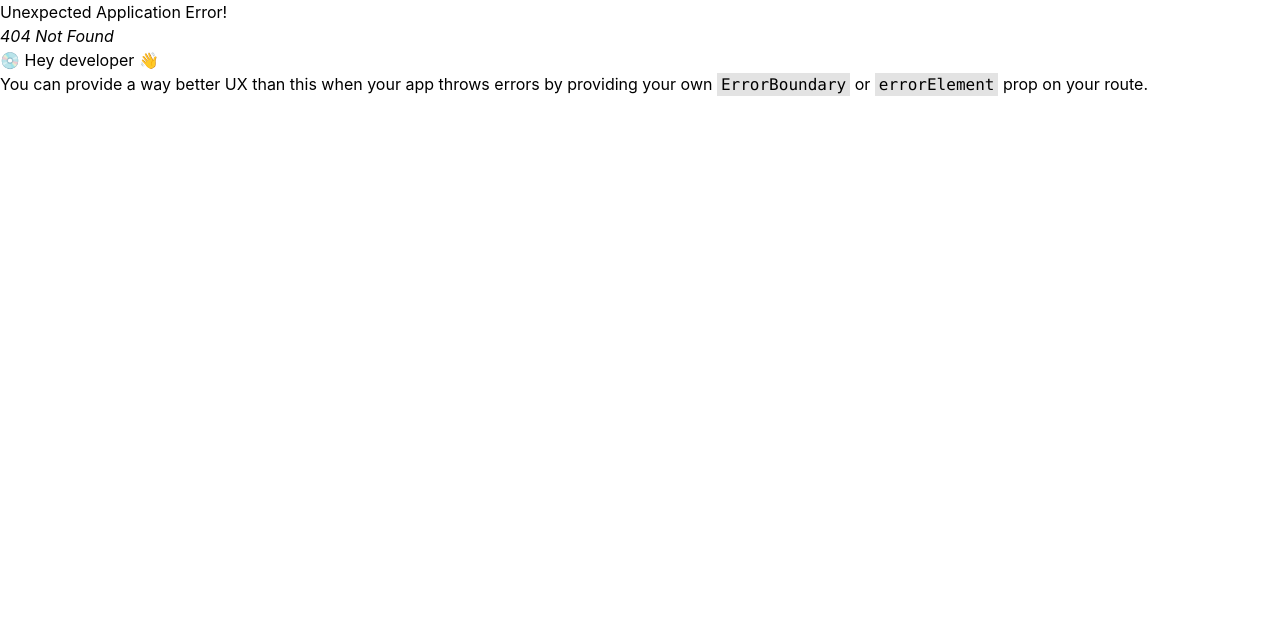
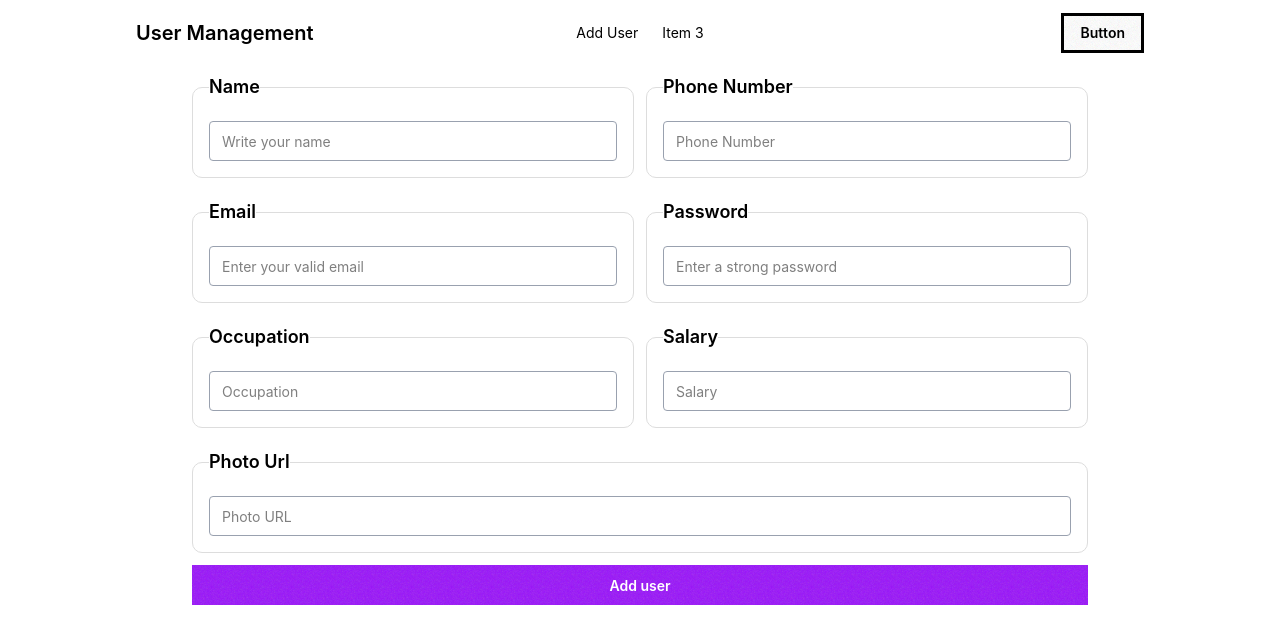
Before and after one commit to faisalchowdhury/user-management-client, a React (Vite) app: page /add-user in a window 1280 px wide. Before the commit this address had no page. Shown: the top 644 px of the page. Built offline with nearby package versions, Linux system fonts and the light colour scheme.

Commit message:
Add user page UI created

```diff
--- a/src/App.css
+++ b/src/App.css
@@ -11,3 +11,15 @@ th,
 tr {
   border-bottom: 1px solid #ddd;
 }
+
+.input-field {
+  @apply border border-gray-400 rounded;
+}
+
+a.active {
+  color: brown;
+}
+fieldset {
+  border: 1px solid #ddd;
+  border-radius: 10px;
+}
--- /dev/null
+++ b/src/Component/AddUser.jsx
@@ -0,0 +1,86 @@
+import React from "react";
+
+const AddUser = () => {
+  return (
+    <div>
+      <div className="w-4xl mx-auto space-y-5">
+        <form className="grid grid-cols-2 gap-3">
+          <fieldset className="fieldset bg-base-200 border-base-300 rounded-box  border p-4">
+            <legend className="fieldset-legend text-lg">Name</legend>
+            <input
+              type="text"
+              className="input input-field w-full "
+              placeholder="Write your name"
+              name="name"
+            />
+          </fieldset>
+          <fieldset className="fieldset bg-base-200 border-base-300 rounded-box  border p-4">
+            <legend className="fieldset-legend text-lg">Phone Number</legend>
+            <input
+              type="text"
+              className="input input-field w-full"
+              placeholder="Phone Number"
+              name="phone"
+            />
+          </fieldset>
+
+          <fieldset className="fieldset bg-base-200 border-base-300 rounded-box  border p-4">
+            <legend className="fieldset-legend text-lg">Email</legend>
+            <input
+              type="text"
+              className="input input-field w-full"
+              placeholder="Enter your valid email"
+              name="email"
+            />
+          </fieldset>
+          <fieldset className="fieldset bg-base-200 border-base-300 rounded-box  border p-4">
+            <legend className="fieldset-legend text-lg">Password</legend>
+            <input
+              type="text"
+              className="input input-field w-full"
+              placeholder="Enter a strong password"
+              name="password"
+            />
+          </fieldset>
+
+          <fieldset className="fieldset bg-base-200 border-base-300 rounded-box  border p-4">
+            <legend className="fieldset-legend text-lg">Occupation</legend>
+            <input
+              type="text"
+              className="input input-field w-full"
+              placeholder="Occupation"
+              name="occupation"
+            />
+          </fieldset>
+
+          <fieldset className="fieldset bg-base-200 border-base-300 rounded-box  border p-4">
+            <legend className="fieldset-legend text-lg">Salary</legend>
+            <input
+              type="text"
+              className="input input-field w-full"
+              placeholder="Salary"
+              name="salary"
+            />
+          </fieldset>
+
+          <fieldset className="fieldset bg-base-200 border-base-300 rounded-box  border p-4 col-span-2">
+            <legend className="fieldset-legend text-lg">Photo Url</legend>
+            <input
+              type="text"
+              className="input input-field w-full"
+              placeholder="Photo URL"
+              name="photo_url"
+            />
+          </fieldset>
+          <input
+            type="submit"
+            className="btn w-full col-span-2 bg-purple-600 border-none text-white"
+            value={"Add user"}
+          />
+        </form>
+      </div>
+    </div>
+  );
+};
+
+export default AddUser;
--- a/src/Component/UserList.jsx
+++ b/src/Component/UserList.jsx
@@ -1,15 +1,18 @@
 import React from "react";
 import { FaEdit } from "react-icons/fa";
 import { MdDelete } from "react-icons/md";
+import { Link } from "react-router";
 
 const UserList = () => {
   return (
     <div>
       <div className="overflow-x-auto my-10">
         <div className="w-9/10 mx-auto">
-          <button className="btn btn-sm bg-purple-700 text-white">
+          <Link
+            to={"/add-user"}
+            className="btn btn-sm bg-purple-700 text-white">
             Add User
-          </button>
+          </Link>
         </div>
         <table className="table w-9/10 mx-auto my-5">
           {/* head */}
--- a/src/main.jsx
+++ b/src/main.jsx
@@ -5,6 +5,7 @@ import App from "./App.jsx";
 import { createBrowserRouter, RouterProvider } from "react-router";
 import MainLayout from "./Layout/MainLayout.jsx";
 import UserList from "./Component/UserList.jsx";
+import AddUser from "./Component/AddUser.jsx";
 
 const router = createBrowserRouter([
   {
@@ -15,6 +16,10 @@ const router = createBrowserRouter([
         index: true,
         Component: UserList,
       },
+      {
+        path: "add-user",
+        Component: AddUser,
+      },
     ],
   },
 ]);
```
